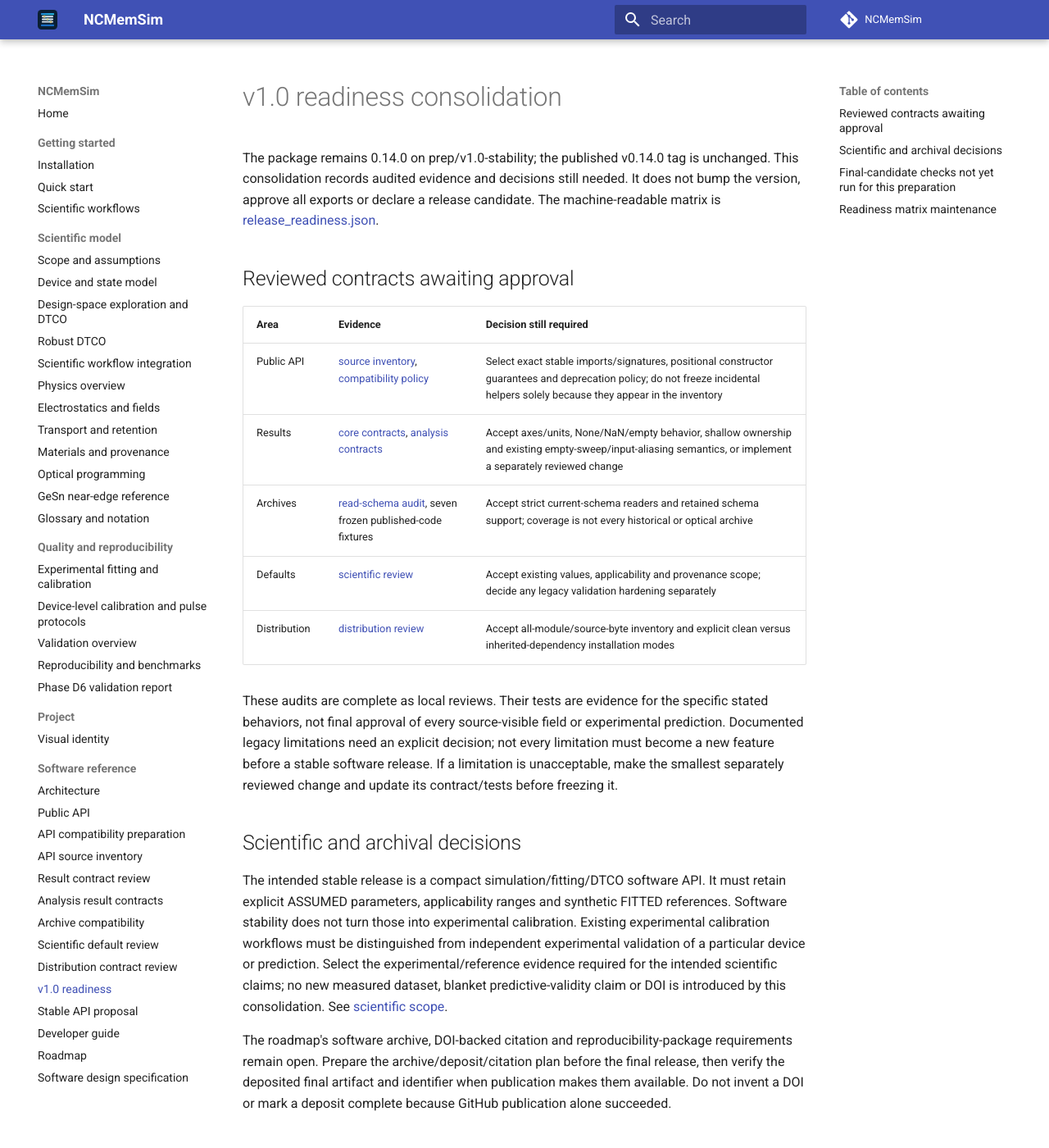
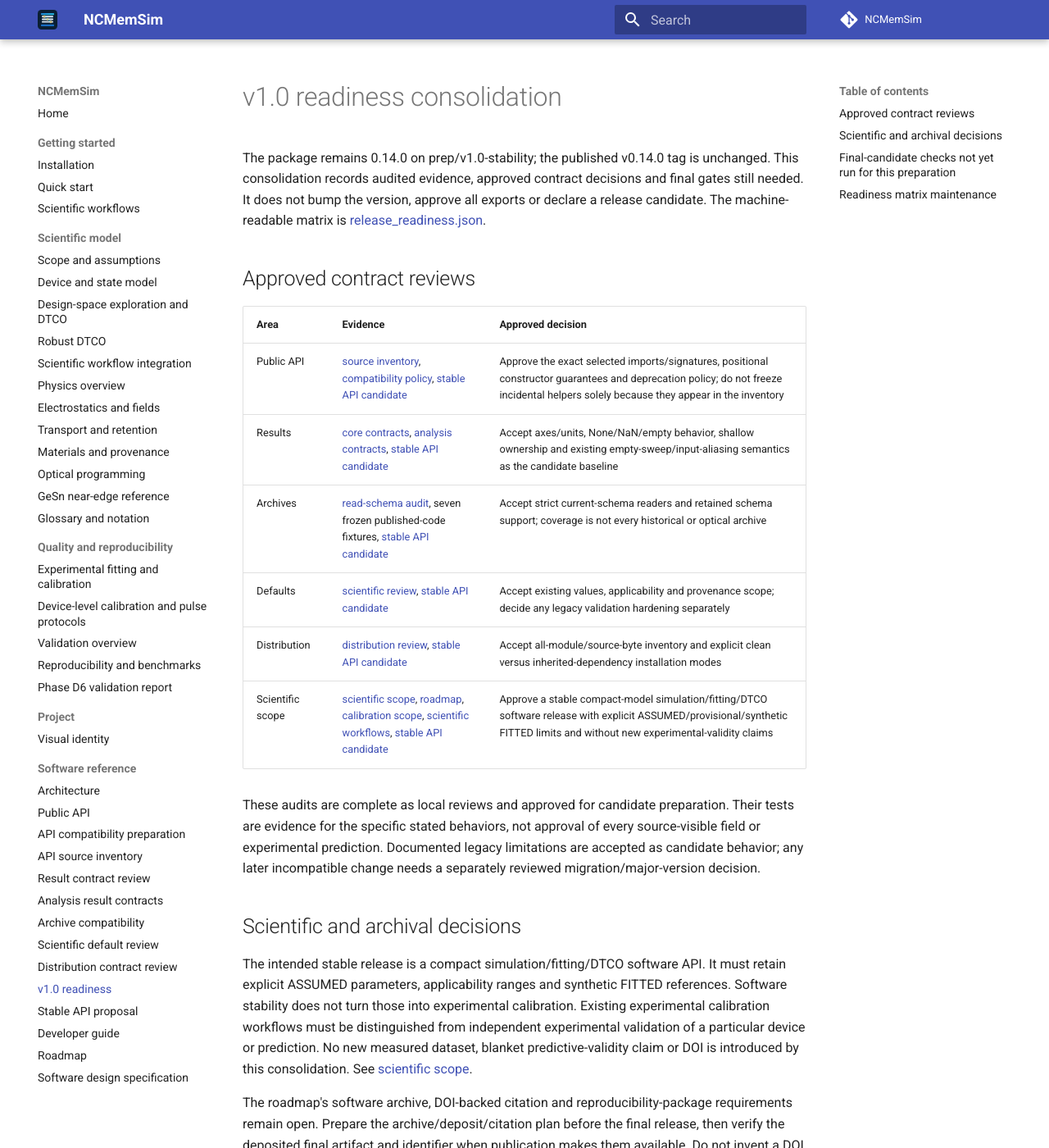
Before and after one commit to ocojocaru/NCMemSim, an MkDocs documentation site: the page built from docs/release_readiness.md, in a window 1280 px wide and 1400 px high. Shown: the whole window at 82% size. Built offline with MkDocs 1.6.1 and Material for MkDocs 9.7.7, drawn with Linux system fonts in a browser that asks for light colours; comment, search, counter and statistics services are not loaded; some of the changed text lies outside the part shown.

Commit message:
Approve stable API candidate and readiness contract scope

```diff
--- a/docs/release_readiness.md
+++ b/docs/release_readiness.md
@@ -1,26 +1,27 @@
 # v1.0 readiness consolidation
 
 The package remains 0.14.0 on prep/v1.0-stability; the published v0.14.0 tag is
-unchanged. This consolidation records audited evidence and decisions still
-needed. It does not bump the version, approve all exports or declare a release
-candidate. The machine-readable matrix is [release_readiness.json](release_readiness.json).
+unchanged. This consolidation records audited evidence, approved contract
+decisions and final gates still needed. It does not bump the version, approve all
+exports or declare a release candidate. The machine-readable matrix is
+[release_readiness.json](release_readiness.json).
 
-## Reviewed contracts awaiting approval
+## Approved contract reviews
 
-| Area | Evidence | Decision still required |
+| Area | Evidence | Approved decision |
 |---|---|---|
-| Public API | [source inventory](api_inventory.md), [compatibility policy](api_compatibility.md) | Select exact stable imports/signatures, positional constructor guarantees and deprecation policy; do not freeze incidental helpers solely because they appear in the inventory |
-| Results | [core contracts](api_results.md), [analysis contracts](api_analysis_results.md) | Accept axes/units, None/NaN/empty behavior, shallow ownership and existing empty-sweep/input-aliasing semantics, or implement a separately reviewed change |
-| Archives | [read-schema audit](api_archives.md), seven frozen published-code fixtures | Accept strict current-schema readers and retained schema support; coverage is not every historical or optical archive |
-| Defaults | [scientific review](scientific_defaults.md) | Accept existing values, applicability and provenance scope; decide any legacy validation hardening separately |
-| Distribution | [distribution review](distribution_contracts.md) | Accept all-module/source-byte inventory and explicit clean versus inherited-dependency installation modes |
+| Public API | [source inventory](api_inventory.md), [compatibility policy](api_compatibility.md), [stable API candidate](stable_api_proposal.md) | Approve the exact selected imports/signatures, positional constructor guarantees and deprecation policy; do not freeze incidental helpers solely because they appear in the inventory |
+| Results | [core contracts](api_results.md), [analysis contracts](api_analysis_results.md), [stable API candidate](stable_api_proposal.md) | Accept axes/units, None/NaN/empty behavior, shallow ownership and existing empty-sweep/input-aliasing semantics as the candidate baseline |
+| Archives | [read-schema audit](api_archives.md), seven frozen published-code fixtures, [stable API candidate](stable_api_proposal.md) | Accept strict current-schema readers and retained schema support; coverage is not every historical or optical archive |
+| Defaults | [scientific review](scientific_defaults.md), [stable API candidate](stable_api_proposal.md) | Accept existing values, applicability and provenance scope; decide any legacy validation hardening separately |
+| Distribution | [distribution review](distribution_contracts.md), [stable API candidate](stable_api_proposal.md) | Accept all-module/source-byte inventory and explicit clean versus inherited-dependency installation modes |
+| Scientific scope | [scientific scope](scientific_scope.md), [roadmap](roadmap.md), [calibration scope](calibration.md), [scientific workflows](scientific_workflows.md), [stable API candidate](stable_api_proposal.md) | Approve a stable compact-model simulation/fitting/DTCO software release with explicit ASSUMED/provisional/synthetic FITTED limits and without new experimental-validity claims |
 
-These audits are complete as local reviews. Their tests are evidence for the
-specific stated behaviors, not final approval of every source-visible field or
-experimental prediction. Documented legacy limitations need an explicit decision;
-not every limitation must become a new feature before a stable software release.
-If a limitation is unacceptable, make the smallest separately reviewed change and
-update its contract/tests before freezing it.
+These audits are complete as local reviews and approved for candidate
+preparation. Their tests are evidence for the specific stated behaviors, not
+approval of every source-visible field or experimental prediction. Documented
+legacy limitations are accepted as candidate behavior; any later incompatible
+change needs a separately reviewed migration/major-version decision.
 
 ## Scientific and archival decisions
 
@@ -29,9 +30,8 @@ It must retain explicit ASSUMED parameters, applicability ranges and synthetic
 FITTED references. Software stability does not turn those into experimental
 calibration. Existing experimental calibration workflows must be distinguished
 from independent experimental validation of a particular device or prediction.
-Select the experimental/reference evidence required for the intended scientific
-claims; no new measured dataset, blanket predictive-validity claim or DOI is
-introduced by this consolidation. See [scientific scope](scientific_scope.md).
+No new measured dataset, blanket predictive-validity claim or DOI is introduced
+by this consolidation. See [scientific scope](scientific_scope.md).
 
 The roadmap's software archive, DOI-backed citation and reproducibility-package
 requirements remain open. Prepare the archive/deposit/citation plan before the
@@ -64,9 +64,9 @@ agreed workflow; no trigger changes are part of this patch.
 Run python -I scripts/validate_release_readiness.py for a read-only check of
 structure, required gates, local evidence paths and preparation-version consistency.
 A successful check can report ready_for_candidate=false: it means the matrix is
-internally consistent, not that its outstanding decisions have been approved.
-The current five contract reviews are reviewed_pending_approval; scientific scope
-and archival planning are pending; all five final-candidate checks are not_run.
+internally consistent and the open gates are still open. The contract and
+scientific-scope reviews are approved; archival planning is pending; all five
+final-candidate checks are not_run.
 
 Approval is a maintainer decision documented with evidence. A passed final check
 needs a retained local evidence file with the tested commit/source identity and
@@ -78,5 +78,5 @@ Before a version change, explicitly review the matrix and its preparation versio
 Only after approvals and final checks can ready_for_candidate become true. A final
 tag/publication still requires its release procedure and deposit verification.
 
-The next concrete step is resolving the scope/compatibility decisions above;
-then prepare the candidate and execute the final gates on one source identity.
+The next concrete step is archival/citation planning, then final candidate
+preparation and execution of the final gates on one source identity.
```
Also changed, not shown: CHANGELOG.md (+1 -1 lines), docs/api_compatibility.md (+2 -2 lines), docs/release_readiness.json (+18 -15 lines), docs/stable_api_proposal.md (+17 -11 lines), docs/stable_api_proposal.json, 3 other files.
